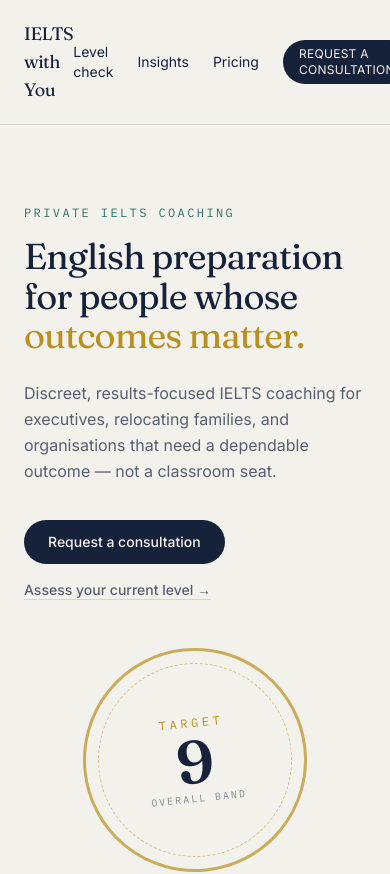
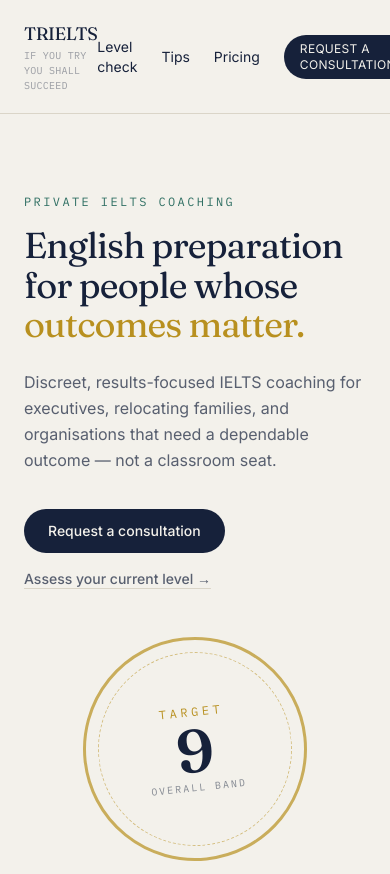
Before and after one commit to BeDevine/ielts-website, a Next.js app: page / in a window 390 px wide. Shown: the top 874 px of the page. Built offline with nearby package versions, Linux system fonts and the light colour scheme.

Commit message:
Rebrand to TRIELTS, add tagline, rename Insights to Tips

```diff
--- a/src/app/blog/[slug]/page.tsx
+++ b/src/app/blog/[slug]/page.tsx
@@ -16,7 +16,7 @@
       <header className="border-b border-line">
         <div className="mx-auto flex max-w-6xl items-center justify-between px-6 py-5">
           <Link href="/" className="font-display text-lg tracking-tight text-ink">
-            IELTS with You
+            TRIELTS
           </Link>
           <Link href="/blog" className="text-xs uppercase tracking-wide text-ink/60 hover:text-brass">
             All notes
--- a/src/app/blog/page.tsx
+++ b/src/app/blog/page.tsx
@@ -12,7 +12,7 @@
       <header className="border-b border-line">
         <div className="mx-auto flex max-w-6xl items-center justify-between px-6 py-5">
           <Link href="/" className="font-display text-lg tracking-tight text-ink">
-            IELTS with You
+            TRIELTS
           </Link>
           <Link href="/login" className="text-xs uppercase tracking-wide text-ink/60 hover:text-brass">
             Teacher login
--- a/src/app/contact/page.tsx
+++ b/src/app/contact/page.tsx
@@ -34,7 +34,7 @@
       <header className="border-b border-line">
         <div className="mx-auto flex max-w-2xl items-center justify-between px-6 py-5">
           <Link href="/" className="font-display text-lg tracking-tight text-ink">
-            IELTS with You
+            TRIELTS
           </Link>
           <Link href="/quiz" className="text-xs uppercase tracking-wide text-ink/60 hover:text-brass">
             Level check
@@ -44,9 +44,11 @@
 
       <section className="mx-auto max-w-2xl px-6 py-16">
         <p className="font-mono text-xs uppercase tracking-[0.2em] text-teal">Get in touch</p>
-        <h1 className="mt-3 font-display text-3xl text-ink md:text-4xl">Ask about lessons</h1>
+        <h1 className="mt-3 font-display text-3xl text-ink md:text-4xl">Request a consultation</h1>
         <p className="mt-3 text-ink/65">
-          Tell me a bit about your goals and I'll get back to you with availability and pricing.
+          Whether you're arranging preparation for yourself, your family, or your
+          organisation, tell me a little about the timeline and goal and I'll follow up
+          with next steps.
         </p>
 
         {status === "sent" ? (
--- a/src/app/dashboard/page.tsx
+++ b/src/app/dashboard/page.tsx
@@ -13,7 +13,7 @@
       <header className="border-b border-line">
         <div className="mx-auto flex max-w-5xl items-center justify-between px-6 py-5">
           <Link href="/" className="font-display text-lg tracking-tight text-ink">
-            IELTS with You
+            TRIELTS
           </Link>
           <div className="flex items-center gap-5 text-sm">
             <span className="text-ink/60">Hi, {user?.name}</span>
--- a/src/app/layout.tsx
+++ b/src/app/layout.tsx
@@ -2,9 +2,9 @@
 import "./globals.css";
 
 export const metadata: Metadata = {
-  title: "IELTS with [Your Name] — Focused, honest IELTS coaching",
+  title: "TRIELTS — If you try you shall succeed",
   description:
-    "One-to-one and small-group IELTS preparation. Straight feedback, real practice materials, and a clear path to your target band.",
+    "Private IELTS coaching for individuals, organisations, and government clients. Focused, results-driven preparation with a clear path to your target band.",
 };
 
 export default function RootLayout({ children }: { children: React.ReactNode }) {
--- a/src/app/login/page.tsx
+++ b/src/app/login/page.tsx
@@ -39,7 +39,7 @@
     <main className="flex min-h-screen items-center justify-center bg-paper px-6">
       <div className="w-full max-w-sm">
         <Link href="/" className="font-display text-lg text-ink">
-          IELTS with You
+          TRIELTS
         </Link>
 
         <h1 className="mt-8 font-display text-2xl text-ink">Teacher login</h1>
--- a/src/app/page.tsx
+++ b/src/app/page.tsx
@@ -15,13 +15,18 @@
       {/* Nav */}
       <header className="border-b border-line">
         <div className="mx-auto flex max-w-6xl items-center justify-between px-6 py-5">
-          <span className="font-display text-lg tracking-tight">IELTS with You</span>
+          <div>
+            <span className="font-display text-lg tracking-tight">TRIELTS</span>
+            <p className="font-mono text-[10px] uppercase tracking-wide text-ink/40">
+              If you try you shall succeed
+            </p>
+          </div>
           <nav className="flex items-center gap-6 text-sm">
             <Link href="/quiz" className="hover:text-brass transition-colors">
               Level check
             </Link>
             <Link href="/blog" className="hover:text-brass transition-colors">
-              Insights
+              Tips
             </Link>
             <Link href="/pricing" className="hover:text-brass transition-colors">
               Pricing
@@ -237,7 +242,7 @@
       <section className="border-t border-line">
         <div className="mx-auto max-w-6xl px-6 py-20">
           <div className="flex items-baseline justify-between">
-            <h2 className="font-display text-2xl text-ink md:text-3xl">Insights</h2>
+            <h2 className="font-display text-2xl text-ink md:text-3xl">Tips</h2>
             <Link href="/blog" className="text-sm text-teal hover:underline">
               View all
             </Link>
@@ -272,7 +277,7 @@
       {/* Footer */}
       <footer className="border-t border-line">
         <div className="mx-auto flex max-w-6xl flex-col items-center justify-between gap-4 px-6 py-10 text-sm text-ink/50 md:flex-row">
-          <span>© {new Date().getFullYear()} IELTS with You.</span>
+          <span>© {new Date().getFullYear()} TRIELTS.</span>
           <div className="flex gap-6">
             <Link href="/quiz" className="hover:text-brass">
               Level check
--- a/src/app/pricing/page.tsx
+++ b/src/app/pricing/page.tsx
@@ -7,14 +7,14 @@
       <header className="border-b border-line">
         <div className="mx-auto flex max-w-6xl items-center justify-between px-6 py-5">
           <Link href="/" className="font-display text-lg tracking-tight text-ink">
-            IELTS with You
+            TRIELTS
           </Link>
           <nav className="flex items-center gap-6 text-sm">
             <Link href="/quiz" className="hover:text-brass transition-colors">
               Level check
             </Link>
             <Link href="/blog" className="hover:text-brass transition-colors">
-              Insights
+              Tips
             </Link>
             <Link href="/contact" className="hover:text-brass transition-colors">
               Consultation
--- a/src/app/quiz/page.tsx
+++ b/src/app/quiz/page.tsx
@@ -7,7 +7,7 @@
       <header className="border-b border-line">
         <div className="mx-auto flex max-w-3xl items-center justify-between px-6 py-5">
           <Link href="/" className="font-display text-lg tracking-tight text-ink">
-            IELTS with You
+            TRIELTS
           </Link>
           <Link href="/contact" className="text-xs uppercase tracking-wide text-ink/60 hover:text-brass">
             Contact
```
